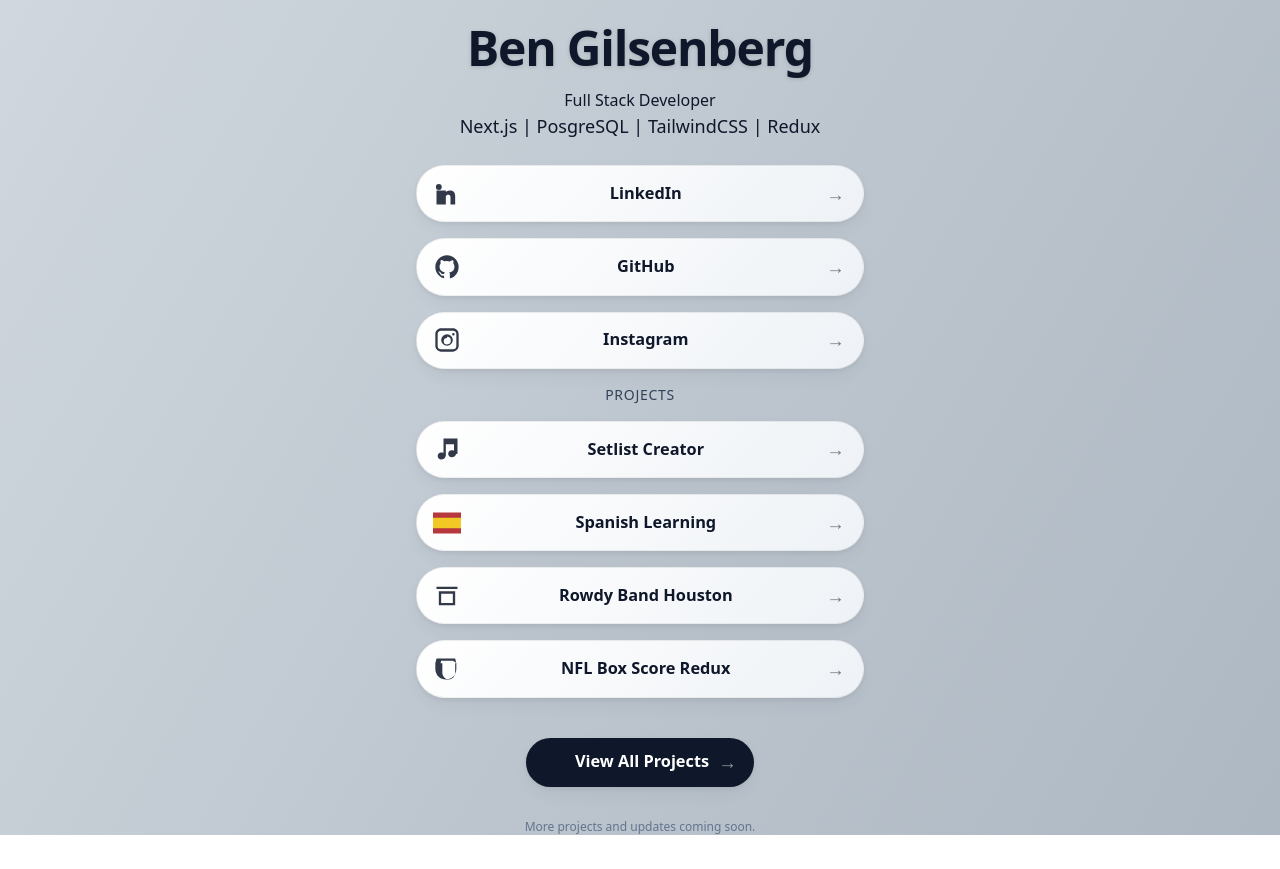
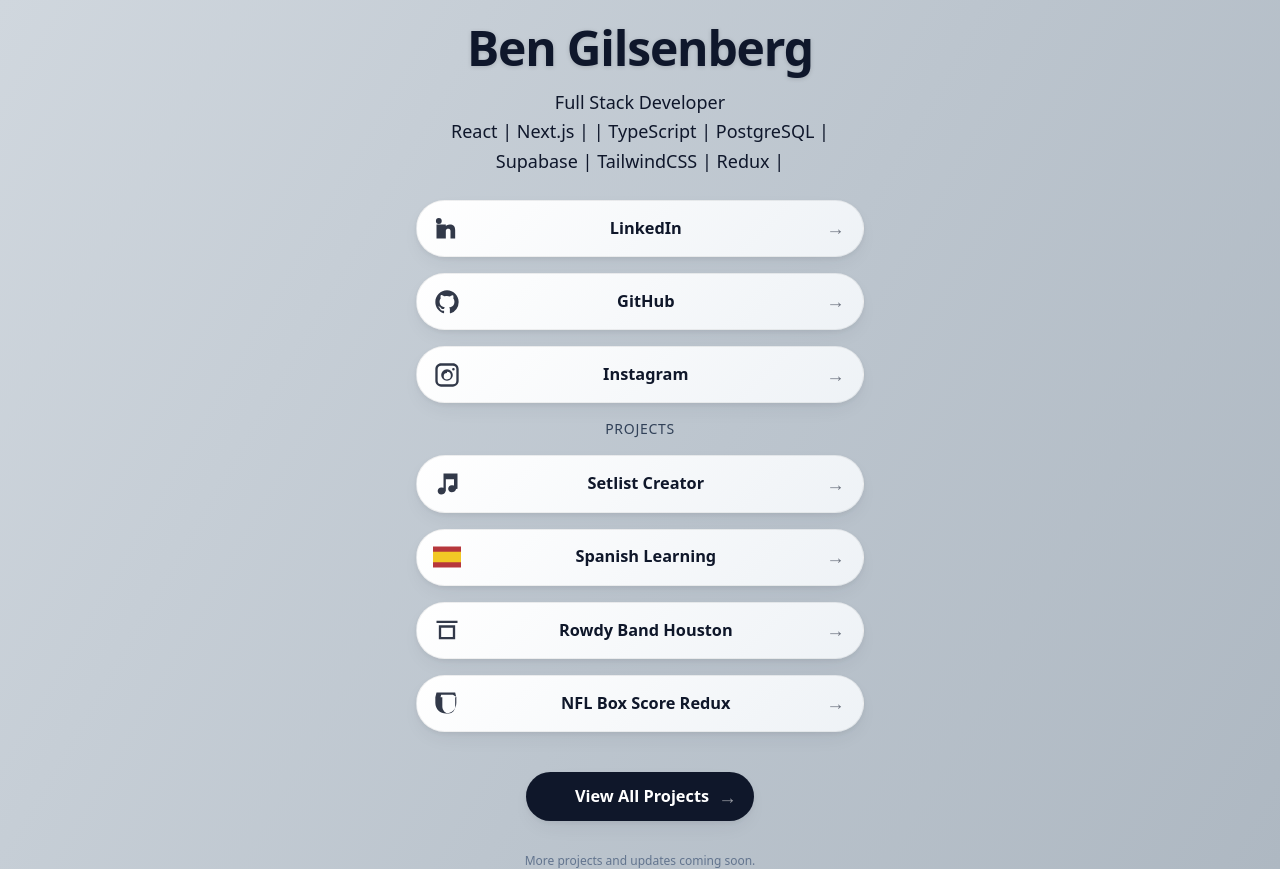
Before and after one commit to bgilross/portfolio-page, a Next.js app: page / in a window 1280 px wide. Before the commit the page ends 835 px from the top, so only its background shows below. Built offline with nearby package versions, Linux system fonts and the light colour scheme.

Commit message:
update tech headline

```diff
--- a/src/app/page.tsx
+++ b/src/app/page.tsx
@@ -162,9 +162,12 @@
 					<h1 className="text-4xl md:text-5xl font-black tracking-tight mb-4 drop-shadow-sm">
 						Ben Gilsenberg
 					</h1>
-					<p>Full Stack Developer</p>
 					<p className="text-base md:text-lg leading-relaxed max-w-sm mx-auto outer-desc">
-						Next.js | PosgreSQL | TailwindCSS | Redux
+						Full Stack Developer
+					</p>
+					<p className="text-base md:text-lg leading-relaxed max-w-sm mx-auto outer-desc">
+						React | Next.js | | TypeScript | PostgreSQL | Supabase | TailwindCSS
+						| Redux |
 					</p>
 				</header>
 
```
